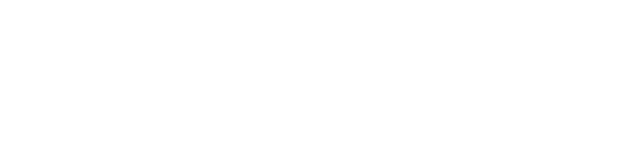
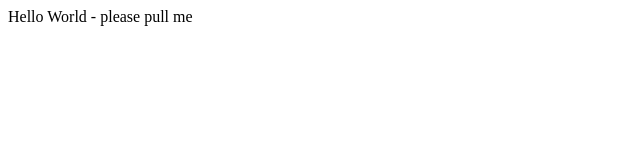
Before and after one commit to gunaifitm85/hello-world, a plain HTML site: page index.html in a window 1280 px wide. Shown: the whole page, without its empty margins (0-640 px from the left). Drawn offline with Linux system fonts and the light colour scheme.

Commit message:
body content dah di isi
mas gw isi content di body

```diff
--- a/index.html
+++ b/index.html
@@ -1,5 +1,5 @@
 <html>
 <body>
-
+<p>Hello World - please pull me</p>
 </body>
 </html>
```
